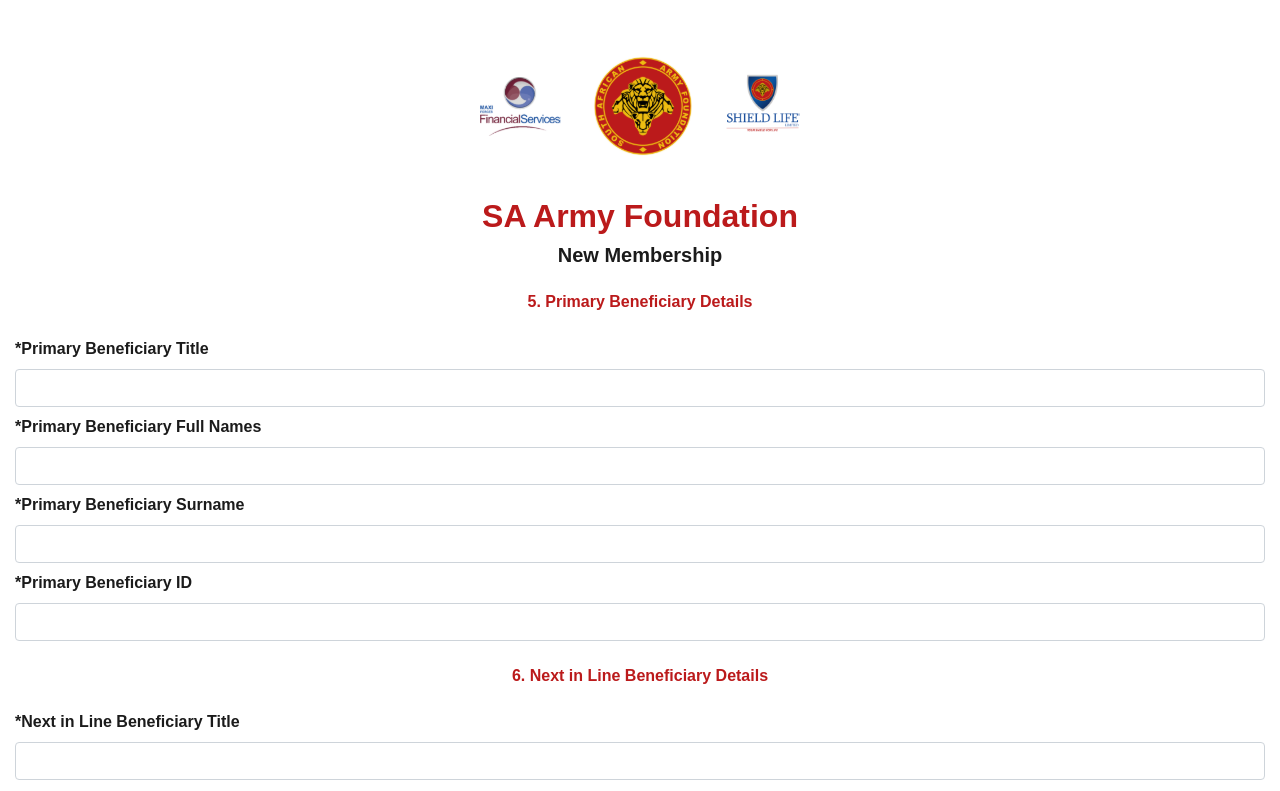
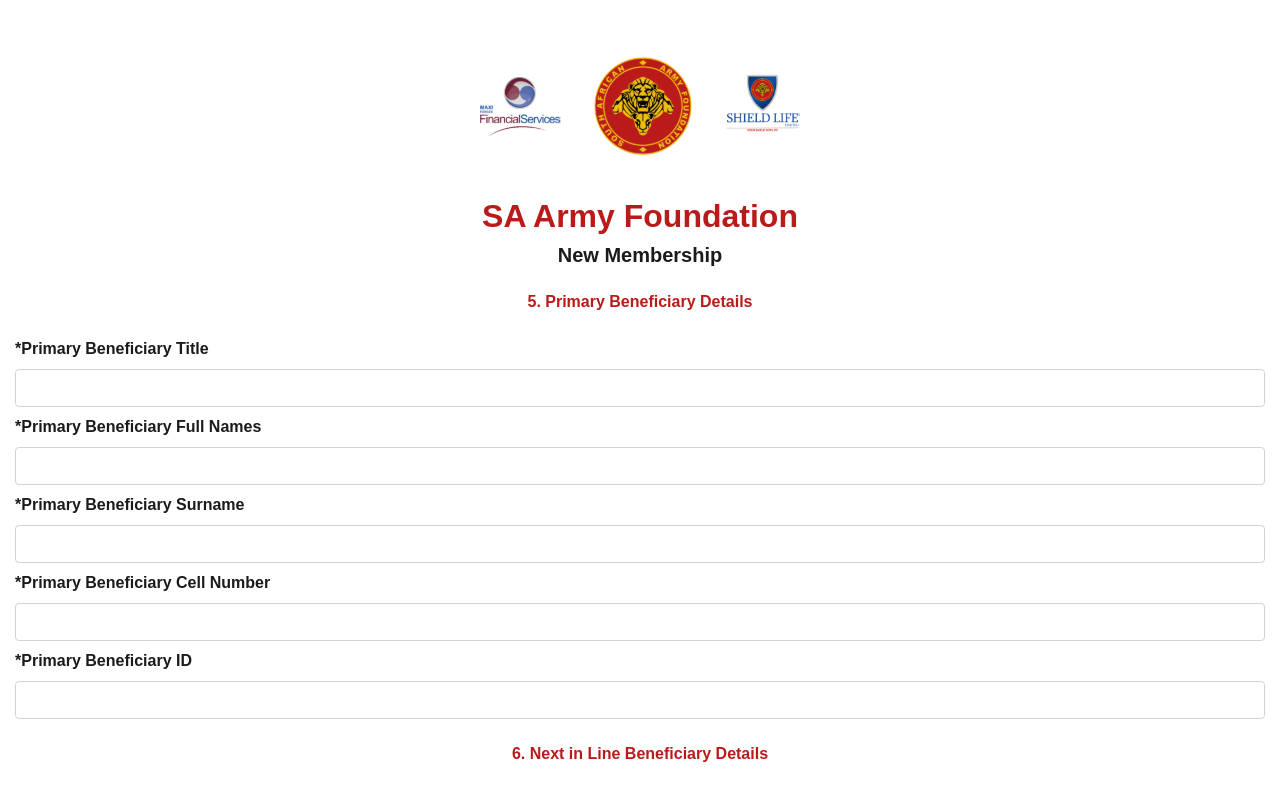
Before and after one commit to Gingerpeer/shield_member, a React (Create React App) app: page /5 in a window 1280 px wide. Shown: the top 791 px of the page. Built offline with nearby package versions, Linux system fonts and the light colour scheme.

Commit message:
All done just need signature

```diff
--- a/src/App.js
+++ b/src/App.js
@@ -168,7 +168,7 @@ function App() {
           setChildSurname={setChildSurname}
           childID={childID}
           setChildID={setChildID}
-          childTitle={childTitle}
+          childTitle2={childTitle2}
           setChildTitle2={setChildTitle2}
           childFullNames2={childFullNames2}
           setChildFullNames2={setChildFullNames2}
@@ -232,7 +232,8 @@ function App() {
           setNlCellNumber={setNlCellNumber}
           />} />
         <Route path='/6' element={<Six
-
+          paymentMethod={paymentMethod}
+          setPaymentMethod={setPaymentMethod}
           />} />
         <Route path='/7' element={<Seven
 
--- a/src/pages/Five.js
+++ b/src/pages/Five.js
@@ -40,6 +40,12 @@ const Five = ({
           <Form.Label className='Label' >*Primary Beneficiary Surname</Form.Label>
           <Form.Control className='Control' type='text' placeholder={pbSurname} onChange={(e)=>setPbSurname(e.target.value)} style={{ marginTop: '20px' }} />
       </Form.Group>
+
+      <Form.Group className='mb-2' controlId='pbCellNumber'>
+          <Form.Label className='Label' >*Primary Beneficiary Cell Number</Form.Label>
+          <Form.Control className='Control' type='text' placeholder={pbCellNumber} onChange={(e)=>setPbCellNumber(e.target.value)} style={{ marginTop: '20px' }} />
+      </Form.Group>
+
       <Form.Group className='mb-2' controlId='pbID'>
           <Form.Label className='Label' >*Primary Beneficiary ID</Form.Label>
           <Form.Control className='Control' type='text' placeholder={pbID} onChange={(e)=>setPbID(e.target.value)} style={{ marginTop: '20px' }} />
--- a/src/pages/Four.js
+++ b/src/pages/Four.js
@@ -169,19 +169,19 @@ const Four = ({
               </Form.Group>
               <Form.Group className='mb-3' controlId='childTitle3'>
               <Form.Label className='Label'>*Title Third Child</Form.Label>
-              <Form.Control className='Control' type='text' placeholder={childTitle2} onChange={(e)=>setChildTitle3(e.target.value)} style={{marginTop:'10px'}} />
+              <Form.Control className='Control' type='text' placeholder={childTitle3} onChange={(e)=>setChildTitle3(e.target.value)} style={{marginTop:'10px'}} />
             </Form.Group>
             <Form.Group className='mb-3' controlId='childFullNames3'>
               <Form.Label className='Label'>*Full Names Third Child</Form.Label>
-              <Form.Control className='Control' type='text' placeholder={childFullNames2} onChange={(e)=>setChildFullNames3(e.target.value)} style={{marginTop:'10px'}} />
+              <Form.Control className='Control' type='text' placeholder={childFullNames3} onChange={(e)=>setChildFullNames3(e.target.value)} style={{marginTop:'10px'}} />
             </Form.Group>
             <Form.Group className='mb-3' controlId='childSurname3'>
               <Form.Label className='Label'>*Surname Third Child</Form.Label>
-              <Form.Control className='Control' type='text' placeholder={childSurname2} onChange={(e)=>setChildSurname3(e.target.value)} style={{marginTop:'10px'}} />
+              <Form.Control className='Control' type='text' placeholder={childSurname3} onChange={(e)=>setChildSurname3(e.target.value)} style={{marginTop:'10px'}} />
             </Form.Group>
             <Form.Group className='mb-3' controlId='childID3'>
               <Form.Label className='Label'>*ID Third Child</Form.Label>
-              <Form.Control className='Control' type='text' placeholder={childID2} onChange={(e)=>setChildID3(e.target.value)} style={{marginTop:'10px'}} />
+              <Form.Control className='Control' type='text' placeholder={childID3} onChange={(e)=>setChildID3(e.target.value)} style={{marginTop:'10px'}} />
             </Form.Group>
             </Form>
             </div>
@@ -223,35 +223,35 @@ const Four = ({
               </Form.Group>
               <Form.Group className='mb-3' controlId='childTitle3'>
               <Form.Label className='Label'>*Title Third Child</Form.Label>
-              <Form.Control className='Control' type='text' placeholder={childTitle2} onChange={(e)=>setChildTitle3(e.target.value)} style={{marginTop:'10px'}} />
+              <Form.Control className='Control' type='text' placeholder={childTitle3} onChange={(e)=>setChildTitle3(e.target.value)} style={{marginTop:'10px'}} />
             </Form.Group>
             <Form.Group className='mb-3' controlId='childFullNames3'>
               <Form.Label className='Label'>*Full Names Third Child</Form.Label>
-              <Form.Control className='Control' type='text' placeholder={childFullNames2} onChange={(e)=>setChildFullNames3(e.target.value)} style={{marginTop:'10px'}} />
+              <Form.Control className='Control' type='text' placeholder={childFullNames3} onChange={(e)=>setChildFullNames3(e.target.value)} style={{marginTop:'10px'}} />
             </Form.Group>
             <Form.Group className='mb-3' controlId='childSurname3'>
               <Form.Label className='Label'>*Surname Third Child</Form.Label>
-              <Form.Control className='Control' type='text' placeholder={childSurname2} onChange={(e)=>setChildSurname3(e.target.value)} style={{marginTop:'10px'}} />
+              <Form.Control className='Control' type='text' placeholder={childSurname3} onChange={(e)=>setChildSurname3(e.target.value)} style={{marginTop:'10px'}} />
             </Form.Group>
             <Form.Group className='mb-3' controlId='childID3'>
               <Form.Label className='Label'>*ID Third Child</Form.Label>
-              <Form.Control className='Control' type='text' placeholder={childID2} onChange={(e)=>setChildID3(e.target.value)} style={{marginTop:'10px'}} />
+              <Form.Control className='Control' type='text' placeholder={childID3} onChange={(e)=>setChildID3(e.target.value)} style={{marginTop:'10px'}} />
             </Form.Group>
             <Form.Group className='mb-3' controlId='childTitle4'>
               <Form.Label className='Label'>*Title Fourth Child</Form.Label>
-              <Form.Control className='Control' type='text' placeholder={childTitle2} onChange={(e)=>setChildTitle4(e.target.value)} style={{marginTop:'10px'}} />
+              <Form.Control className='Control' type='text' placeholder={childTitle4} onChange={(e)=>setChildTitle4(e.target.value)} style={{marginTop:'10px'}} />
             </Form.Group>
             <Form.Group className='mb-3' controlId='childFullNames4'>
               <Form.Label className='Label'>*Full Names Fourth Child</Form.Label>
-              <Form.Control className='Control' type='text' placeholder={childFullNames2} onChange={(e)=>setChildFullNames4(e.target.value)} style={{marginTop:'10px'}} />
+              <Form.Control className='Control' type='text' placeholder={childFullNames4} onChange={(e)=>setChildFullNames4(e.target.value)} style={{marginTop:'10px'}} />
             </Form.Group>
             <Form.Group className='mb-3' controlId='childSurname4'>
               <Form.Label className='Label'>*Surname Fourth Child</Form.Label>
-              <Form.Control className='Control' type='text' placeholder={childSurname2} onChange={(e)=>setChildSurname4(e.target.value)} style={{marginTop:'10px'}} />
+              <Form.Control className='Control' type='text' placeholder={childSurname4} onChange={(e)=>setChildSurname4(e.target.value)} style={{marginTop:'10px'}} />
             </Form.Group>
             <Form.Group className='mb-3' controlId='childID4'>
               <Form.Label className='Label'>*ID Fourth Child</Form.Label>
-              <Form.Control className='Control' type='text' placeholder={childID2} onChange={(e)=>setChildID4(e.target.value)} style={{marginTop:'10px'}} />
+              <Form.Control className='Control' type='text' placeholder={childID4} onChange={(e)=>setChildID4(e.target.value)} style={{marginTop:'10px'}} />
             </Form.Group>
             </Form>
             </div>
@@ -293,51 +293,51 @@ const Four = ({
               </Form.Group>
               <Form.Group className='mb-3' controlId='childTitle3'>
               <Form.Label className='Label'>*Title Third Child</Form.Label>
-              <Form.Control className='Control' type='text' placeholder={childTitle2} onChange={(e)=>setChildTitle3(e.target.value)} style={{marginTop:'10px'}} />
+              <Form.Control className='Control' type='text' placeholder={childTitle3} onChange={(e)=>setChildTitle3(e.target.value)} style={{marginTop:'10px'}} />
             </Form.Group>
             <Form.Group className='mb-3' controlId='childFullNames3'>
               <Form.Label className='Label'>*Full Names Third Child</Form.Label>
-              <Form.Control className='Control' type='text' placeholder={childFullNames2} onChange={(e)=>setChildFullNames3(e.target.value)} style={{marginTop:'10px'}} />
+              <Form.Control className='Control' type='text' placeholder={childFullNames3} onChange={(e)=>setChildFullNames3(e.target.value)} style={{marginTop:'10px'}} />
             </Form.Group>
             <Form.Group className='mb-3' controlId='childSurname3'>
               <Form.Label className='Label'>*Surname Third Child</Form.Label>
-              <Form.Control className='Control' type='text' placeholder={childSurname2} onChange={(e)=>setChildSurname3(e.target.value)} style={{marginTop:'10px'}} />
+              <Form.Control className='Control' type='text' placeholder={childSurname3} onChange={(e)=>setChildSurname3(e.target.value)} style={{marginTop:'10px'}} />
             </Form.Group>
             <Form.Group className='mb-3' controlId='childID3'>
               <Form.Label className='Label'>*ID Third Child</Form.Label>
-              <Form.Control className='Control' type='text' placeholder={childID2} onChange={(e)=>setChildID3(e.target.value)} style={{marginTop:'10px'}} />
+              <Form.Control className='Control' type='text' placeholder={childID3} onChange={(e)=>setChildID3(e.target.value)} style={{marginTop:'10px'}} />
             </Form.Group>
             <Form.Group className='mb-3' controlId='childTitle4'>
               <Form.Label className='Label'>*Title Fourth Child</Form.Label>
-              <Form.Control className='Control' type='text' placeholder={childTitle2} onChange={(e)=>setChildTitle4(e.target.value)} style={{marginTop:'10px'}} />
+              <Form.Control className='Control' type='text' placeholder={childTitle4} onChange={(e)=>setChildTitle4(e.target.value)} style={{marginTop:'10px'}} />
             </Form.Group>
             <Form.Group className='mb-3' controlId='childFullNames4'>
               <Form.Label className='Label'>*Full Names Fourth Child</Form.Label>
-              <Form.Control className='Control' type='text' placeholder={childFullNames2} onChange={(e)=>setChildFullNames4(e.target.value)} style={{marginTop:'10px'}} />
+              <Form.Control className='Control' type='text' placeholder={childFullNames4} onChange={(e)=>setChildFullNames4(e.target.value)} style={{marginTop:'10px'}} />
             </Form.Group>
             <Form.Group className='mb-3' controlId='childSurname4'>
               <Form.Label className='Label'>*Surname Fourth Child</Form.Label>
-              <Form.Control className='Control' type='text' placeholder={childSurname2} onChange={(e)=>setChildSurname4(e.target.value)} style={{marginTop:'10px'}} />
+              <Form.Control className='Control' type='text' placeholder={childSurname4} onChange={(e)=>setChildSurname4(e.target.value)} style={{marginTop:'10px'}} />
             </Form.Group>
             <Form.Group className='mb-3' controlId='childID4'>
               <Form.Label className='Label'>*ID Fourth Child</Form.Label>
-              <Form.Control className='Control' type='text' placeholder={childID2} onChange={(e)=>setChildID4(e.target.value)} style={{marginTop:'10px'}} />
+              <Form.Control className='Control' type='text' placeholder={childID4} onChange={(e)=>setChildID4(e.target.value)} style={{marginTop:'10px'}} />
             </Form.Group>
             <Form.Group className='mb-3' controlId='childTitle5'>
               <Form.Label className='Label'>*Title Fifth Child</Form.Label>
-              <Form.Control className='Control' type='text' placeholder={childTitle2} onChange={(e)=>setChildTitle5(e.target.value)} style={{marginTop:'10px'}} />
+              <Form.Control className='Control' type='text' placeholder={childTitle5} onChange={(e)=>setChildTitle5(e.target.value)} style={{marginTop:'10px'}} />
             </Form.Group>
             <Form.Group className='mb-3' controlId='childFullNames5'>
               <Form.Label className='Label'>*Full Names Fifth Child</Form.Label>
-              <Form.Control className='Control' type='text' placeholder={childFullNames2} onChange={(e)=>setChildFullNames5(e.target.value)} style={{marginTop:'10px'}} />
+              <Form.Control className='Control' type='text' placeholder={childFullNames5} onChange={(e)=>setChildFullNames5(e.target.value)} style={{marginTop:'10px'}} />
             </Form.Group>
             <Form.Group className='mb-3' controlId='childSurname5'>
               <Form.Label className='Label'>*Surname Fifth Child</Form.Label>
-              <Form.Control className='Control' type='text' placeholder={childSurname2} onChange={(e)=>setChildSurname5(e.target.value)} style={{marginTop:'10px'}} />
+              <Form.Control className='Control' type='text' placeholder={childSurname5} onChange={(e)=>setChildSurname5(e.target.value)} style={{marginTop:'10px'}} />
             </Form.Group>
             <Form.Group className='mb-3' controlId='childID5'>
               <Form.Label className='Label'>*ID Fifth Child</Form.Label>
-              <Form.Control className='Control' type='text' placeholder={childID2} onChange={(e)=>setChildID5(e.target.value)} style={{marginTop:'10px'}} />
+              <Form.Control className='Control' type='text' placeholder={childID5} onChange={(e)=>setChildID5(e.target.value)} style={{marginTop:'10px'}} />
             </Form.Group>
             </Form>
             </div>
@@ -379,67 +379,67 @@ const Four = ({
               </Form.Group>
               <Form.Group className='mb-3' controlId='childTitle3'>
               <Form.Label className='Label'>*Title Third Child</Form.Label>
-              <Form.Control className='Control' type='text' placeholder={childTitle2} onChange={(e)=>setChildTitle3(e.target.value)} style={{marginTop:'10px'}} />
+              <Form.Control className='Control' type='text' placeholder={childTitle3} onChange={(e)=>setChildTitle3(e.target.value)} style={{marginTop:'10px'}} />
             </Form.Group>
             <Form.Group className='mb-3' controlId='childFullNames3'>
               <Form.Label className='Label'>*Full Names Third Child</Form.Label>
-              <Form.Control className='Control' type='text' placeholder={childFullNames2} onChange={(e)=>setChildFullNames3(e.target.value)} style={{marginTop:'10px'}} />
+              <Form.Control className='Control' type='text' placeholder={childFullNames3} onChange={(e)=>setChildFullNames3(e.target.value)} style={{marginTop:'10px'}} />
             </Form.Group>
             <Form.Group className='mb-3' controlId='childSurname3'>
               <Form.Label className='Label'>*Surname Third Child</Form.Label>
-              <Form.Control className='Control' type='text' placeholder={childSurname2} onChange={(e)=>setChildSurname3(e.target.value)} style={{marginTop:'10px'}} />
+              <Form.Control className='Control' type='text' placeholder={childSurname3} onChange={(e)=>setChildSurname3(e.target.value)} style={{marginTop:'10px'}} />
             </Form.Group>
             <Form.Group className='mb-3' controlId='childID3'>
               <Form.Label className='Label'>*ID Third Child</Form.Label>
-              <Form.Control className='Control' type='text' placeholder={childID2} onChange={(e)=>setChildID3(e.target.value)} style={{marginTop:'10px'}} />
+              <Form.Control className='Control' type='text' placeholder={childID3} onChange={(e)=>setChildID3(e.target.value)} style={{marginTop:'10px'}} />
             </Form.Group>
             <Form.Group className='mb-3' controlId='childTitle4'>
               <Form.Label className='Label'>*Title Fourth Child</Form.Label>
-              <Form.Control className='Control' type='text' placeholder={childTitle2} onChange={(e)=>setChildTitle4(e.target.value)} style={{marginTop:'10px'}} />
+              <Form.Control className='Control' type='text' placeholder={childTitle4} onChange={(e)=>setChildTitle4(e.target.value)} style={{marginTop:'10px'}} />
             </Form.Group>
             <Form.Group className='mb-3' controlId='childFullNames4'>
               <Form.Label className='Label'>*Full Names Fourth Child</Form.Label>
-              <Form.Control className='Control' type='text' placeholder={childFullNames2} onChange={(e)=>setChildFullNames4(e.target.value)} style={{marginTop:'10px'}} />
+              <Form.Control className='Control' type='text' placeholder={childFullNames4} onChange={(e)=>setChildFullNames4(e.target.value)} style={{marginTop:'10px'}} />
             </Form.Group>
             <Form.Group className='mb-3' controlId='childSurname4'>
               <Form.Label className='Label'>*Surname Fourth Child</Form.Label>
-              <Form.Control className='Control' type='text' placeholder={childSurname2} onChange={(e)=>setChildSurname4(e.target.value)} style={{marginTop:'10px'}} />
+              <Form.Control className='Control' type='text' placeholder={childSurname4} onChange={(e)=>setChildSurname4(e.target.value)} style={{marginTop:'10px'}} />
             </Form.Group>
             <Form.Group className='mb-3' controlId='childID4'>
               <Form.Label className='Label'>*ID Fourth Child</Form.Label>
-              <Form.Control className='Control' type='text' placeholder={childID2} onChange={(e)=>setChildID4(e.target.value)} style={{marginTop:'10px'}} />
+              <Form.Control className='Control' type='text' placeholder={childID4} onChange={(e)=>setChildID4(e.target.value)} style={{marginTop:'10px'}} />
             </Form.Group>
             <Form.Group className='mb-3' controlId='childTitle5'>
               <Form.Label className='Label'>*Title Fifth Child</Form.Label>
-              <Form.Control className='Control' type='text' placeholder={childTitle2} onChange={(e)=>setChildTitle5(e.target.value)} style={{marginTop:'10px'}} />
+              <Form.Control className='Control' type='text' placeholder={childTitle5} onChange={(e)=>setChildTitle5(e.target.value)} style={{marginTop:'10px'}} />
             </Form.Group>
             <Form.Group className='mb-3' controlId='childFullNames5'>
               <Form.Label className='Label'>*Full Names Fifth Child</Form.Label>
-              <Form.Control className='Control' type='text' placeholder={childFullNames2} onChange={(e)=>setChildFullNames5(e.target.value)} style={{marginTop:'10px'}} />
+              <Form.Control className='Control' type='text' placeholder={childFullNames5} onChange={(e)=>setChildFullNames5(e.target.value)} style={{marginTop:'10px'}} />
             </Form.Group>
             <Form.Group className='mb-3' controlId='childSurname5'>
               <Form.Label className='Label'>*Surname Fifth Child</Form.Label>
-              <Form.Control className='Control' type='text' placeholder={childSurname2} onChange={(e)=>setChildSurname5(e.target.value)} style={{marginTop:'10px'}} />
+              <Form.Control className='Control' type='text' placeholder={childSurname5} onChange={(e)=>setChildSurname5(e.target.value)} style={{marginTop:'10px'}} />
             </Form.Group>
             <Form.Group className='mb-3' controlId='childID5'>
               <Form.Label className='Label'>*ID Fifth Child</Form.Label>
-              <Form.Control className='Control' type='text' placeholder={childID2} onChange={(e)=>setChildID5(e.target.value)} style={{marginTop:'10px'}} />
+              <Form.Control className='Control' type='text' placeholder={childID5} onChange={(e)=>setChildID5(e.target.value)} style={{marginTop:'10px'}} />
             </Form.Group>
             <Form.Group className='mb-3' controlId='childTitle6'>
               <Form.Label className='Label'>*Title Sixth Child</Form.Label>
-              <Form.Control className='Control' type='text' placeholder={childTitle2} onChange={(e)=>setChildTitle6(e.target.value)} style={{marginTop:'10px'}} />
+              <Form.Control className='Control' type='text' placeholder={childTitle6} onChange={(e)=>setChildTitle6(e.target.value)} style={{marginTop:'10px'}} />
             </Form.Group>
             <Form.Group className='mb-3' controlId='childFullNames6'>
               <Form.Label className='Label'>*Full Names Sixth Child</Form.Label>
-              <Form.Control className='Control' type='text' placeholder={childFullNames2} onChange={(e)=>setChildFullNames6(e.target.value)} style={{marginTop:'10px'}} />
+              <Form.Control className='Control' type='text' placeholder={childFullNames6} onChange={(e)=>setChildFullNames6(e.target.value)} style={{marginTop:'10px'}} />
             </Form.Group>
             <Form.Group className='mb-3' controlId='childSurname6'>
               <Form.Label className='Label'>*Surname Sixth Child</Form.Label>
-              <Form.Control className='Control' type='text' placeholder={childSurname2} onChange={(e)=>setChildSurname6(e.target.value)} style={{marginTop:'10px'}} />
+              <Form.Control className='Control' type='text' placeholder={childSurname6} onChange={(e)=>setChildSurname6(e.target.value)} style={{marginTop:'10px'}} />
             </Form.Group>
             <Form.Group className='mb-3' controlId='childID6'>
               <Form.Label className='Label'>*ID Sixth Child</Form.Label>
-              <Form.Control className='Control' type='text' placeholder={childID2} onChange={(e)=>setChildID6(e.target.value)} style={{marginTop:'10px'}} />
+              <Form.Control className='Control' type='text' placeholder={childID6} onChange={(e)=>setChildID6(e.target.value)} style={{marginTop:'10px'}} />
             </Form.Group>
             </Form>
             </div>
```
Also changed, not shown: src/pages/Six.js (+13 -1 lines).
